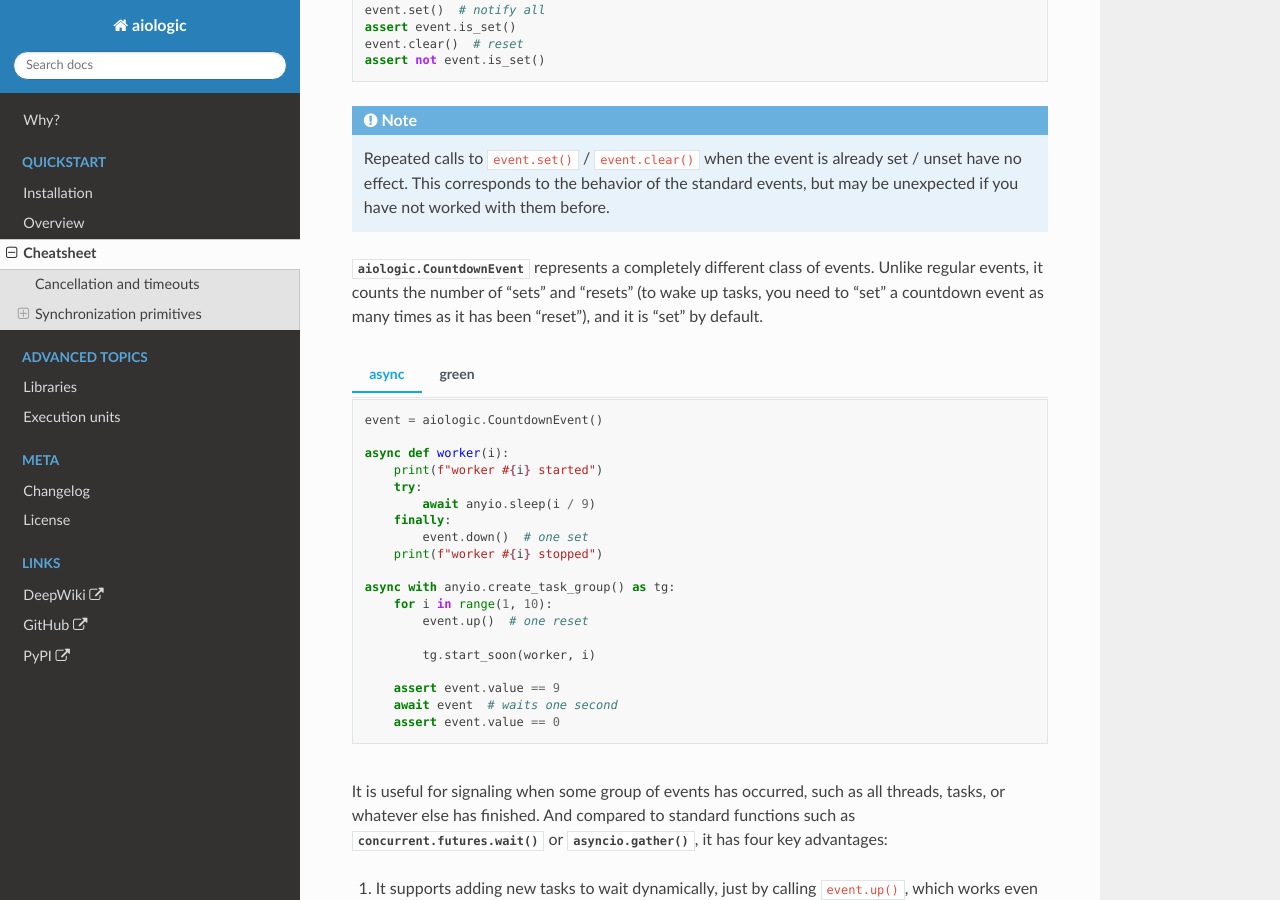
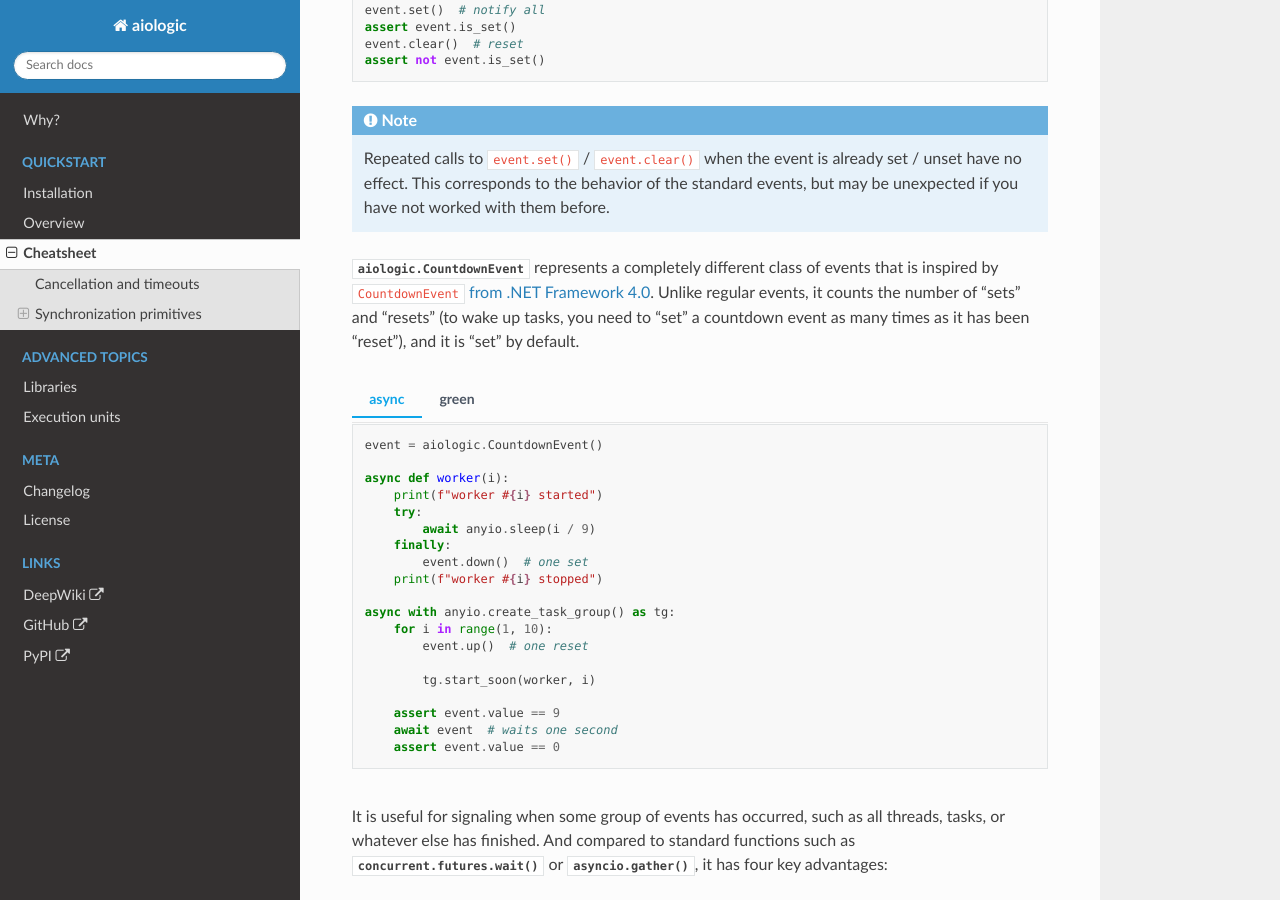
Before and after one commit to x42005e1f/aiologic, a Sphinx documentation site: the page built from docs/cheatsheet.rst, in a window 1280 px wide and 900 px high, scrolled down 1686 px. Built offline with Sphinx 7.4.7 and the Read the Docs theme 3.1.0, drawn with Linux system fonts in a browser that asks for light colours; the version number could not be read and is left out.

Commit message:
docs: mention the origin of aiologic.CountdownEvent

```diff
--- a/docs/cheatsheet.rst
+++ b/docs/cheatsheet.rst
@@ -130,9 +130,14 @@ when really needed.
     before.
 
 :class:`aiologic.CountdownEvent` represents a completely different class of
-events. Unlike regular events, it counts the number of "sets" and "resets" (to
-wake up tasks, you need to "set" a countdown event as many times as it has been
-"reset"), and it is "set" by default.
+events that is inspired by |dotnet-countdownevent|_. Unlike regular events, it
+counts the number of "sets" and "resets" (to wake up tasks, you need to "set" a
+countdown event as many times as it has been "reset"), and it is "set" by
+default.
+
+.. |dotnet-countdownevent| replace:: ``CountdownEvent`` from .NET Framework 4.0
+.. _dotnet-countdownevent: https://learn.microsoft.com/en-us/dotnet/api/
+   system.threading.countdownevent?view=netframework-4.0
 
 .. tab:: async
 
```
